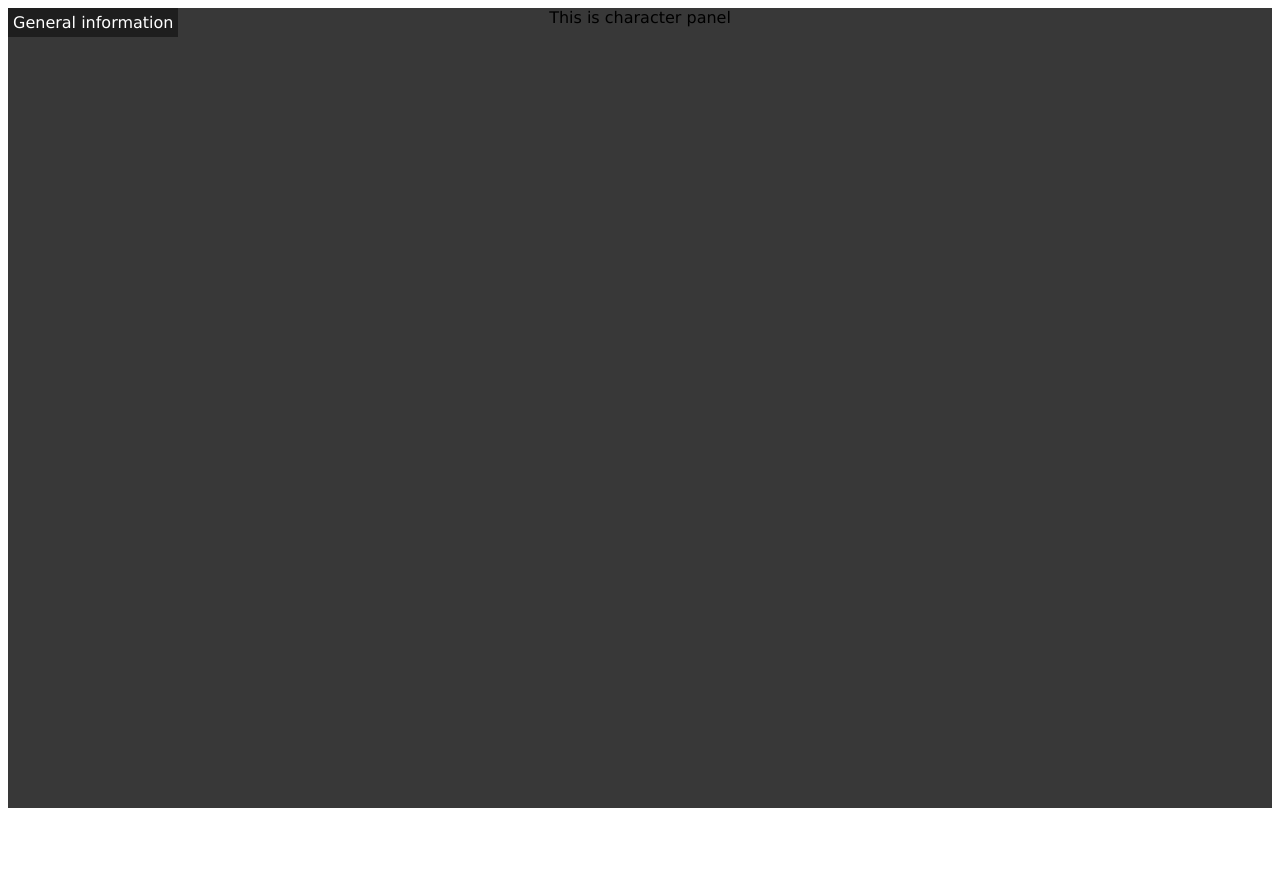
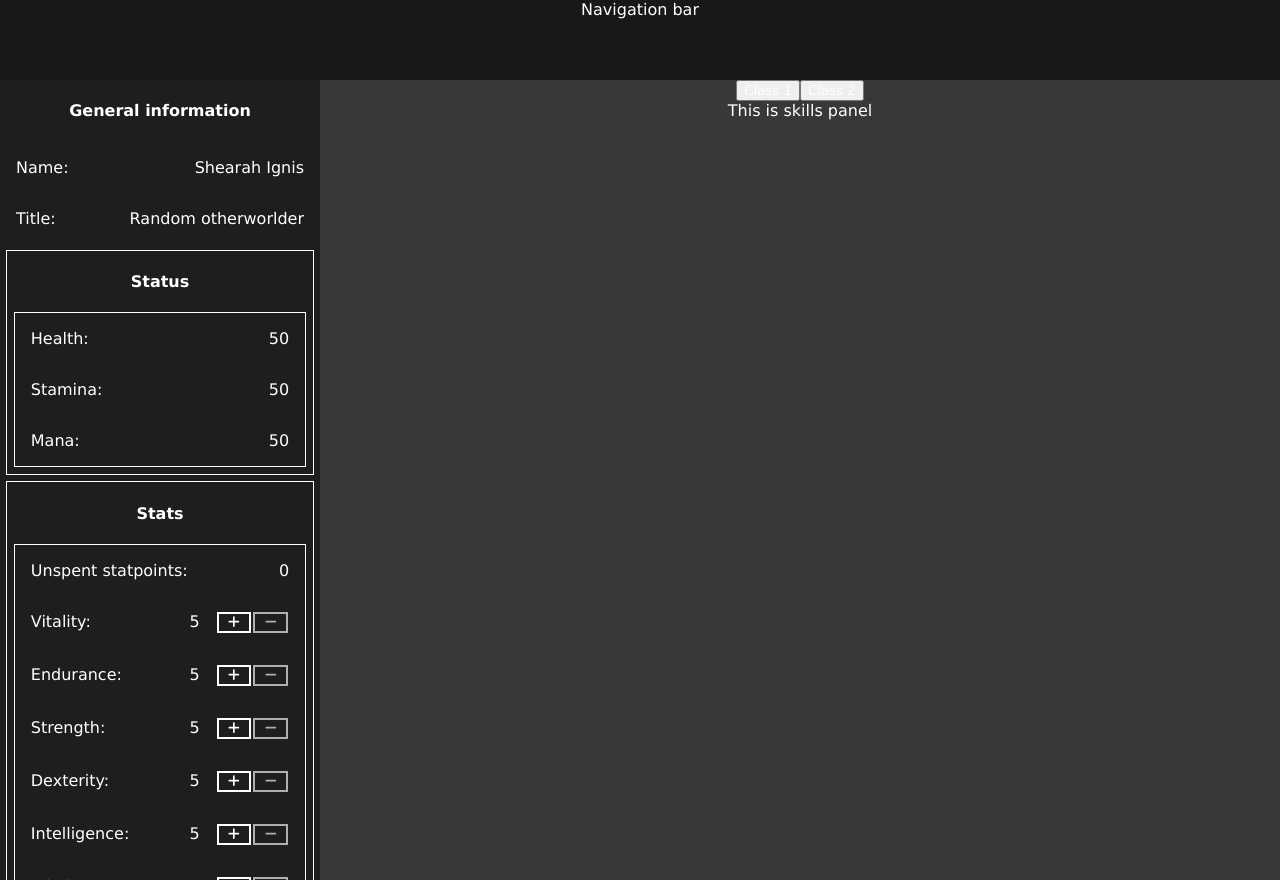
Before and after one commit to adamskibicki/levelling-assistant, a React (Create React App) app: page / in a window 1280 px wide. Before the commit the page ends 808 px from the top, so only its background shows below. Built offline with nearby package versions, Linux system fonts and the light colour scheme.

Commit message:
Added new panels and property elements

```diff
--- a/src/CharacterPanel.js
+++ b/src/CharacterPanel.js
@@ -1,15 +1,54 @@
 import './CharacterPanel.scss'
+import GeneralProperty from './GeneralProperty';
+import SkillsPanel from './SkillsPanel';
+import StatpointProperty from './StatpointProperty';
 
 function CharacterPanel() {
     return (
-        <div className="character-panel">
+        <>
+            <div className='navbar'>
+                Navigation bar
+            </div>
             <div className="general-information">
-                General information
+                <h4>General information</h4>
+                <GeneralProperty name='Name' value='Shearah Ignis' />
+                <GeneralProperty name='Title' value='Random otherworlder' />
+
+                <div className='border-container'>
+                    <h4>Status</h4>
+                    <div className='border-container'>
+                        <GeneralProperty name='Health' value={50} />
+                        <GeneralProperty name='Stamina' value={50} />
+                        <GeneralProperty name='Mana' value={50} />
+                    </div>
+                </div>
+
+                <div className='border-container'>
+                    <h4>Stats</h4>
+                    <div className='border-container'>
+                        <GeneralProperty name='Unspent statpoints' value='0' />
+                        <StatpointProperty name='Vitality' value={5} increaseEnabled={true} decreaseEnabled={false} />
+                        <StatpointProperty name='Endurance' value={5} increaseEnabled={true} decreaseEnabled={false} />
+                        <StatpointProperty name='Strength' value={5} increaseEnabled={true} decreaseEnabled={false} />
+                        <StatpointProperty name='Dexterity' value={5} increaseEnabled={true} decreaseEnabled={false} />
+                        <StatpointProperty name='Intelligence' value={5} increaseEnabled={true} decreaseEnabled={false} />
+                        <StatpointProperty name='Wisdom' value={5} increaseEnabled={true} decreaseEnabled={false} />
+                    </div>
+                </div>
+
+                <div className='border-container'>
+                    <h4>Unspent skillpoints</h4>
+                    <div className='border-container'>
+                        <GeneralProperty name='Core skillpoints' value={0}/>
+                        <GeneralProperty name='4th tier skillpoints' value={0}/>
+                        <GeneralProperty name='3rd tier general skillpoints' value={0}/>
+                        <GeneralProperty name='4th tier general skillpoints' value={0}/>
+                    </div>
+                </div>
             </div>
-            <div>
-                This is character panel
-            </div>
-        </div>
+
+            <SkillsPanel classes={["Class 1", "Class 2"]}/>
+        </>
     );
 }
 
--- a/src/CharacterPanel.scss
+++ b/src/CharacterPanel.scss
@@ -1,14 +1,21 @@
 @import 'palette.scss';
 
-.character-panel {
-    padding: 0;
-    background-color: $quaternary-color;
-    height: 100%;
+.navbar {
+    position: fixed;
+    height: 5rem;
+    width: 100%;
+    background-color: $secondary-color;
 }
 
-.character-panel .general-information {
+.general-information {
+    margin-top: 5rem;
     position: fixed;
     background-color: $tertiary-color;
-    color: white;
-    padding: 5px;
+    height: 100%;
+    width: 20rem;
 }
+
+.border-container {
+    margin: 0.4rem;
+    border: 1px solid white;
+}
--- /dev/null
+++ b/src/GeneralProperty.js
@@ -0,0 +1,16 @@
+import './GeneralProperty.scss';
+
+function GeneralProperty(props) {
+    return (
+        <div className='general-property'>
+            <div className='property-name'>
+                {props.name}:
+            </div>
+            <div className='property-value'>
+                {props.value}
+            </div>
+        </div>
+    );
+}
+
+export default GeneralProperty;
--- /dev/null
+++ b/src/GeneralProperty.scss
@@ -0,0 +1,13 @@
+.general-property {
+    display: flex;
+    padding: 1rem;
+
+    .property-name {
+        flex: 2;
+        text-align: left;
+    }
+    .property-value {
+        flex: auto;
+        text-align: right;
+    }
+}
--- /dev/null
+++ b/src/SkillsPanel.js
@@ -0,0 +1,48 @@
+import React from 'react';
+import './SkillsPanel.scss';
+
+class SkillsPanel extends React.Component {
+    constructor(props) {
+        super(props);
+
+        this.state = {
+            selectedTabIndex: 0
+        }
+    }
+
+    openTab(tabIndex) {
+        console.log(tabIndex);
+    }
+
+    renderTabLinks() {
+        return (
+            <>
+                {
+                    this.props.classes.map((c, i) =>
+                        <button key={i} className='tablinks' onClick={() => this.openTab(i)}>
+                            {c}
+                        </button>
+                    )
+                }
+            </>
+        );
+    }
+
+    render() {
+        return (
+            <div className="skills-panel">
+                <div className='tab'>
+                    {this.renderTabLinks()}
+                </div>
+
+
+
+                <div>
+                    This is skills panel
+                </div>
+            </div>
+        );
+    }
+}
+
+export default SkillsPanel;
--- /dev/null
+++ b/src/SkillsPanel.scss
@@ -0,0 +1,8 @@
+@import './palette.scss';
+
+.skills-panel {
+    margin: 0 0 0 20rem;
+    padding: 5rem 0 0 0;
+    background-color: $quaternary-color;
+    height: 100%;
+}
--- /dev/null
+++ b/src/StatpointProperty.js
@@ -0,0 +1,24 @@
+import { faMinus, faPlus } from '@fortawesome/free-solid-svg-icons';
+import { FontAwesomeIcon } from '@fortawesome/react-fontawesome';
+import './StatpointProperty.scss';
+
+function StatpointProperty(props) {
+    return (
+        <div className='statpoint-property'>
+            <div className='property-name'>
+                {props.name}:
+            </div>
+            <div className='property-value'>
+                {props.value}
+            </div>
+            <button className={'property-increase ' + (props.increaseEnabled ? '' : 'disabled')}>
+                <FontAwesomeIcon icon={faPlus} />
+            </button>
+            <button className={'property-decrease ' + (props.decreaseEnabled ? '' : 'disabled')}>
+                <FontAwesomeIcon icon={faMinus} />
+            </button>
+        </div>
+    );
+}
+
+export default StatpointProperty;
--- /dev/null
+++ b/src/StatpointProperty.scss
@@ -0,0 +1,31 @@
+@import 'palette.scss';
+
+button.disabled {
+    pointer-events: none;
+    opacity: .65;
+}
+
+.statpoint-property {
+    display: flex;
+    padding: 1rem;
+
+    .property-name {
+        flex: 6;
+        text-align: left;
+    }
+
+    .property-value {
+        flex: 3;
+        text-align: right;
+        padding-right: 1rem;
+    }
+
+    .property-increase,
+    .property-decrease {
+        flex: 1;
+        text-align: center;
+        background-color: inherit;
+        border: 2px solid $border-color;
+        margin: 0 1px;
+    }
+}
--- a/src/index.css
+++ b/src/index.css
@@ -1,3 +1,4 @@
 html, body, .root {
   height: 100%;
+  margin: 0;
 }
--- a/src/palette.scss
+++ b/src/palette.scss
@@ -4,9 +4,11 @@ $tertiary-color: #1e1e1e;
 $quaternary-color: #383838;
 $quinary-color: #6a6767;
 $text-color: white;
+$border-color: white;
 
 $font-family:  Verdana, Arial, Tahoma, sans-serif;
 
 * {
     font-family: $font-family;
+    color: $text-color;
 }
```
